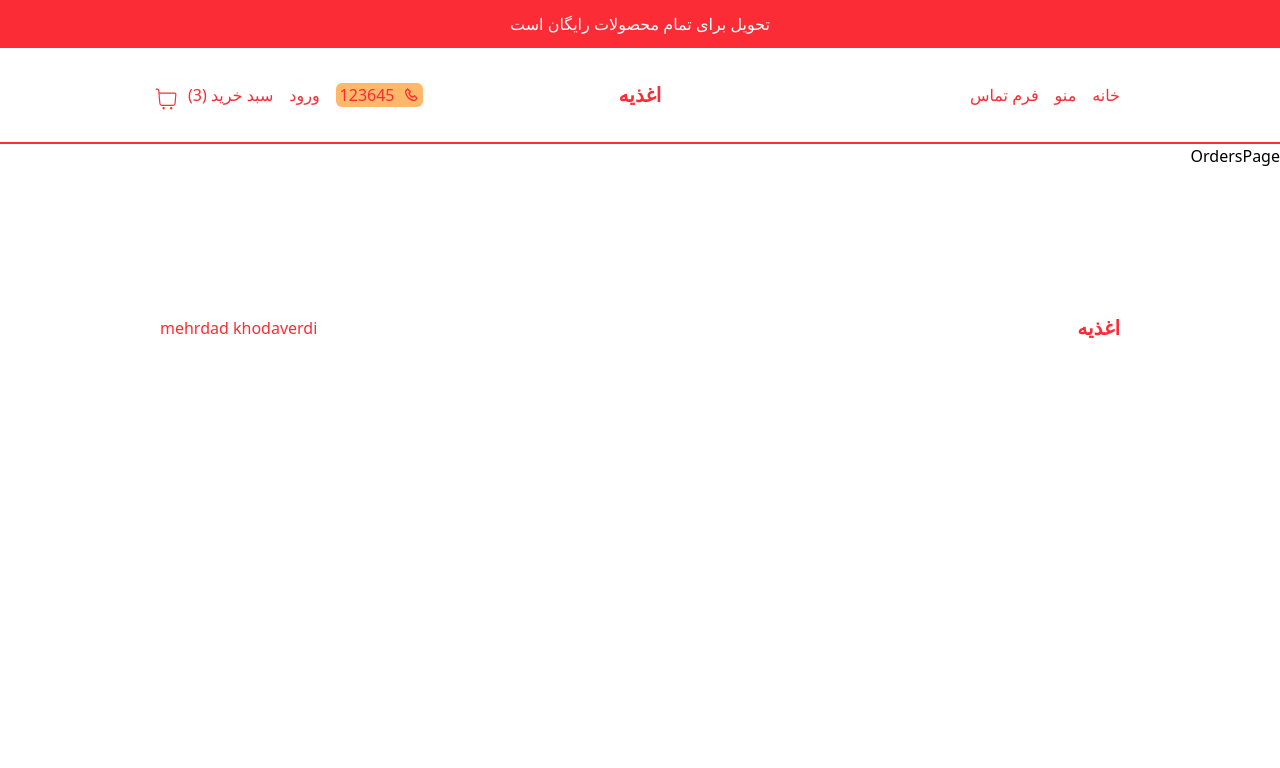
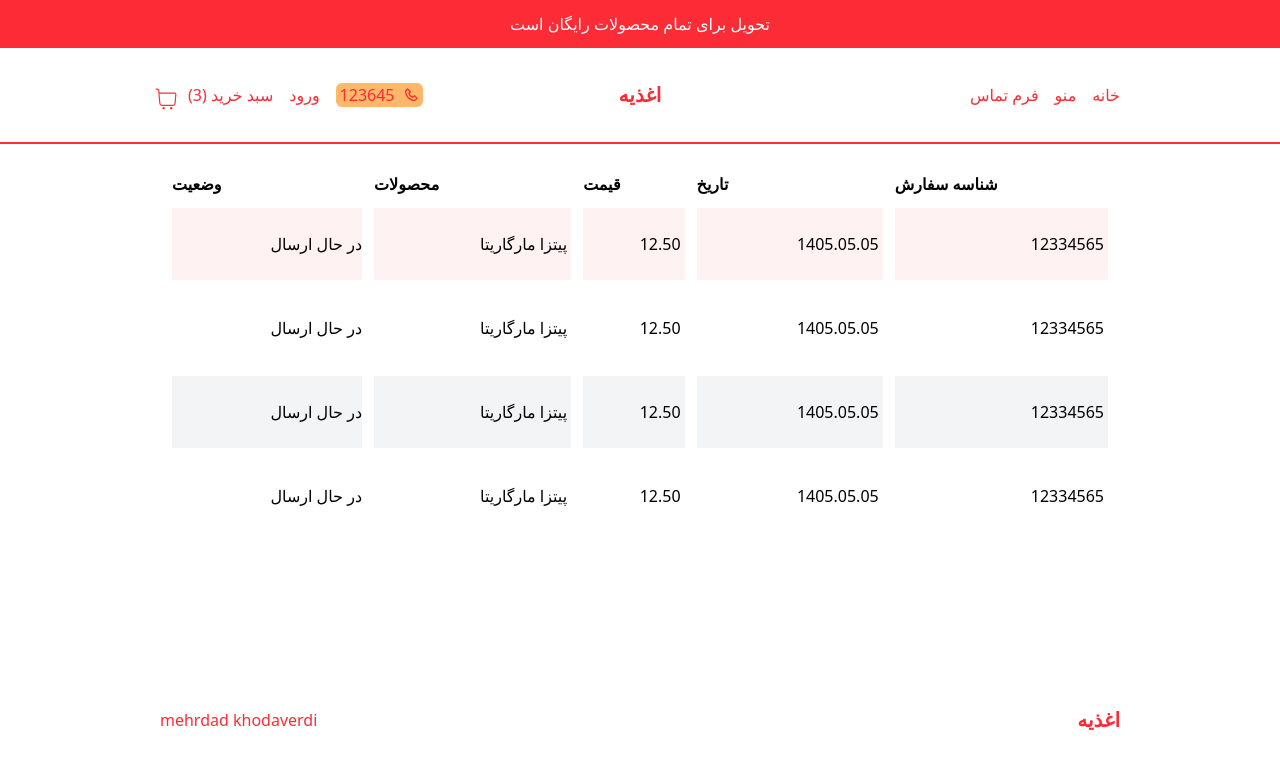
Before and after one commit to alikhodaverdi/kaltdigi-restaurant-food-delivery-pub, a Next.js app: page /orders in a window 1280 px wide. Shown: the top 768 px of the page. Built offline with nearby package versions, Linux system fonts and the light colour scheme.

Commit message:
finish cart and login page

```diff
--- a/src/app/cart/page.tsx
+++ b/src/app/cart/page.tsx
@@ -1,7 +1,71 @@
+import Image from "next/image";
 import React from "react";
 
 const CartPage = () => {
-  return <div>CartPage</div>;
+  return (
+    <div className="h-[calc(100vh-rem)] md:h-[calc(100vh-9rem)] flex flex-col text-red-500 lg:flex-row">
+      {/* Products Container */}
+      <div className="h-1/2 p-2 flex flex-col justify-center overflow-scroll lg:h-full lg:w-2/3 2xl:w-1/2 lg:px-20 xl:px-40 2xl:text-xl 2xl:gap-6">
+        {/* single item container */}
+        <div className="flex items-center justify-between mb-4 ">
+          <Image alt="" src={"/slide.jpg"} width={100} height={100} />
+          <div className="">
+            <h1 className="uppercase text-xl font-bold"></h1>
+
+            <span>Large</span>
+          </div>
+
+          <h2 className="font-bold ">792.6558</h2>
+          <span className="cursor-pointer">x</span>
+        </div>
+        {/* single item container */}
+        <div className="flex items-center justify-between mb-4 ">
+          <Image alt="" src={"/slide.jpg"} width={100} height={100} />
+          <div className="">
+            <h1 className="uppercase text-xl font-bold"></h1>
+
+            <span>Large</span>
+          </div>
+
+          <h2 className="font-bold ">792.6558</h2>
+          <span className="cursor-pointer">x</span>
+        </div>
+        {/* single item container */}
+        <div className="flex items-center justify-between mb-4 ">
+          <Image alt="" src={"/slide.jpg"} width={100} height={100} />
+          <div className="">
+            <h1 className="uppercase text-xl font-bold"></h1>
+
+            <span>Large</span>
+          </div>
+
+          <h2 className="font-bold ">792.6558</h2>
+          <span className="cursor-pointer">x</span>
+        </div>
+      </div>
+      {/* Payment Conainer */}
+      <div className="h-1/2 p-2 bg-fuchsia-50 flex flex-col gap-4 justify-center lg:h-full lg:w-1/3 2xl:w-1/2">
+        <div className="flex justify-between">
+          <span className="">هزینه خدمات</span>
+          <span className="">$0</span>
+        </div>
+        <div className="flex justify-between">
+          <span className="">هزینه ارسال</span>
+          <span className="text-green-500">رایگان</span>
+        </div>
+
+        <hr className="my-2" />
+        <div className="flex justify-between">
+          <span className="">جمع کل ( 3 آیتم)</span>
+          <span className="">$81.70</span>
+        </div>
+
+        <button className="bg-red-500 text-white p-3 w-1/2  rounded-md self-end">
+          پرداخت
+        </button>
+      </div>
+    </div>
+  );
 };
 
 export default CartPage;
--- a/src/app/login/page.tsx
+++ b/src/app/login/page.tsx
@@ -1,7 +1,41 @@
+import Image from "next/image";
+import Link from "next/link";
 import React from "react";
+import { AiFillFacebook, AiFillGoogleCircle } from "react-icons/ai";
 
 const LoginPage = () => {
-  return <div>LoginPage</div>;
+  return (
+    <div className="p-4 h-[calc(100vh-6rem)] md:h-[calc(100vh-9rem)] flex items-center justify-center ">
+      {/* BOX */}
+      <div className="h-full shadow-2xl rounded-md flex flex-col md:flex-row md:h-[70%] md:w-full lg:w-[60%] 2xl:w-1/2">
+        {/* IMAGE CONTAINER */}
+        <div className="relative h-1/3 w-full md:h-full md:w-1/2">
+          <Image src={"/login.jpg"} className="object-cover" fill alt="" />
+        </div>
+        {/* FROM CONTAINER */}
+        <div className="p-10 flex flex-col gap-8 md:w-1/2">
+          <h1 className="font-bold text-xl xl:text-3xl">خوش آمدید</h1>
+          <p>رستوران اغذیه با امکان سفارش انواع غذاهای خارجی و ایرانی</p>
+
+          <button className="flex gap-4 p-4 ring-1 ring-orange-100 rounded-md">
+            <AiFillGoogleCircle className="w-6 h-6 " />
+            <span>ورود با گوگل</span>
+          </button>
+          <button className="flex gap-4 p-4 ring-1 ring-blue-100 rounded-md">
+            <AiFillFacebook className="w-6 h-6 text-blue-600" />
+            <span>ورود با فیسبوک</span>
+          </button>
+          <p className="text-sm">
+            مشکل در هنگام ورود{" "}
+            <Link className="underline" href={"/"}>
+              {" "}
+              تماس با ما
+            </Link>
+          </p>
+        </div>
+      </div>
+    </div>
+  );
 };
 
 export default LoginPage;
--- a/src/app/orders/page.tsx
+++ b/src/app/orders/page.tsx
@@ -1,7 +1,51 @@
 import React from "react";
 
 const OrdersPage = () => {
-  return <div>OrdersPage</div>;
+  return (
+    <div className="p-4 lg:px-20 xl:px-40">
+      <table className="w-full border-separate border-spacing-3">
+        <thead className="">
+          <tr className="text-left">
+            <th className="hidden md:block"> شناسه سفارش </th>
+            <th>تاریخ</th>
+            <th>قیمت </th>
+            <th className="hidden md:block">محصولات</th>
+            <th>وضعیت</th>
+          </tr>
+        </thead>
+        <tbody>
+          <tr className="text-sm md:text-base  bg-red-50">
+            <td className="hidden md:block py-6 px-1">12334565</td>
+            <td className="py-6 px-1">1405.05.05</td>
+            <td className="py-6 px-1">12.50</td>
+            <td className="hidden md:block py-6 px-1">پیتزا مارگاریتا</td>
+            <td>در حال ارسال</td>
+          </tr>
+          <tr className="text-sm md:text-base odd:bg-gray-100">
+            <td className="hidden md:block py-6 px-1">12334565</td>
+            <td className="py-6 px-1">1405.05.05</td>
+            <td className="py-6 px-1">12.50</td>
+            <td className="hidden md:block py-6 px-1">پیتزا مارگاریتا</td>
+            <td>در حال ارسال</td>
+          </tr>
+          <tr className="text-sm md:text-base odd:bg-gray-100">
+            <td className="hidden md:block py-6 px-1">12334565</td>
+            <td className="py-6 px-1">1405.05.05</td>
+            <td className="py-6 px-1">12.50</td>
+            <td className="hidden md:block py-6 px-1">پیتزا مارگاریتا</td>
+            <td>در حال ارسال</td>
+          </tr>
+          <tr className="text-sm md:text-base odd:bg-gray-100">
+            <td className="hidden md:block py-6 px-1">12334565</td>
+            <td className="py-6 px-1">1405.05.05</td>
+            <td className="py-6 px-1">12.50</td>
+            <td className="hidden md:block py-6 px-1">پیتزا مارگاریتا</td>
+            <td>در حال ارسال</td>
+          </tr>
+        </tbody>
+      </table>
+    </div>
+  );
 };
 
 export default OrdersPage;
--- a/src/components/Footer.tsx
+++ b/src/components/Footer.tsx
@@ -3,7 +3,7 @@ import React from "react";
 
 const Footer = () => {
   return (
-    <div className="h-1/2 flex md:h-24 lg:p-20 xl:p-40 text-red-500 items-center justify-between">
+    <div className="h-1/2 flex md:h-24 lg:px-20 xl:p-40 text-red-500 items-center justify-between">
       <Link href={"/"} className="font-bold text-xl">
         اغذیه
       </Link>
```
Also changed, not shown: public/login.jpg (added).
